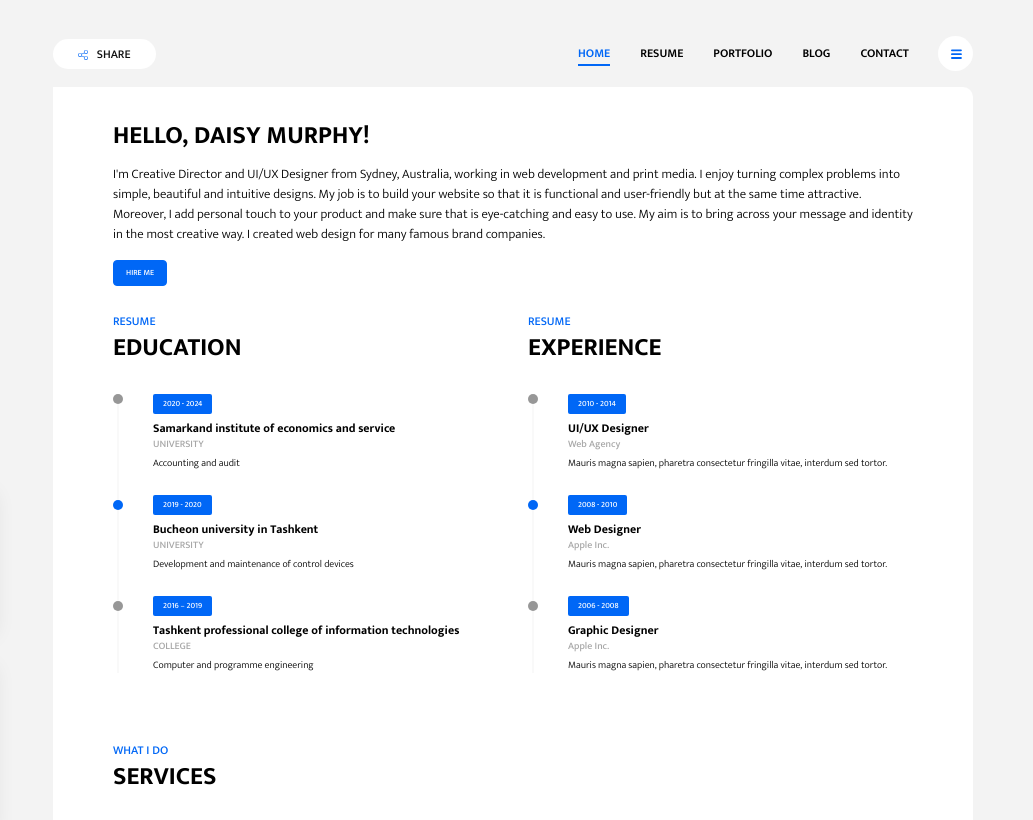
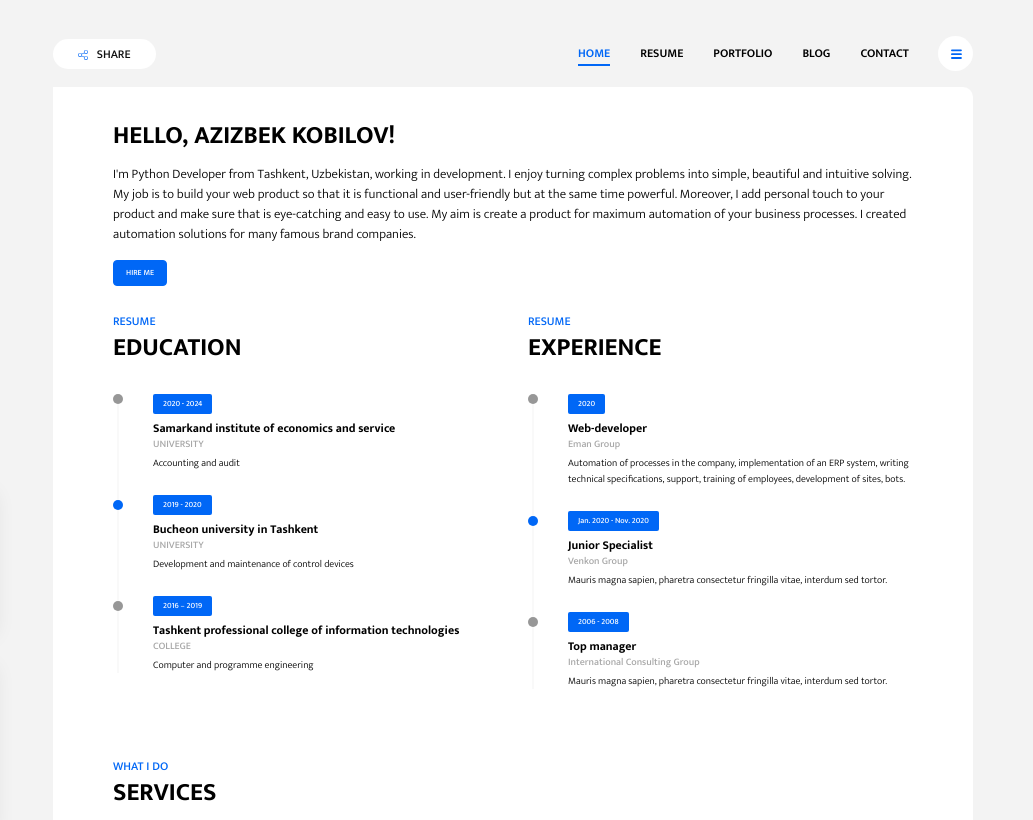
Before and after one commit to azizbek-kobilov/main, a website: page index.html in a window 1280 px wide. Shown: the top 820 px of the page, 247-1280 px from the left. Drawn offline with Linux system fonts and the light colour scheme.

Commit message:
first commit

```diff
--- a/index.html
+++ b/index.html
@@ -77,12 +77,11 @@
         </aside>
         <main>
             <section class="intro-section">
-                <h2 class="section-title">Hello, Daisy Murphy!</h2>
-                <p>I'm Creative Director and UI/UX Designer from Sydney, Australia, working in web development and print
-                    media. I enjoy turning complex problems into simple, beautiful and intuitive designs. My job is to
-                    build your website so that it is functional and user-friendly but at the same time attractive.
+                <h2 class="section-title">Hello, Azizbek Kobilov!</h2>
+                <p>I'm Python Developer from Tashkent, Uzbekistan, working in development. I enjoy turning complex problems into simple, beautiful and intuitive solving. My job is to
+                    build your web product so that it is functional and user-friendly but at the same time powerful.
                     Moreover, I add personal touch to your product and make sure that is eye-catching and easy to use.
-                    My aim is to bring across your message and identity in the most creative way. I created web design
+                    My aim is create a product for maximum automation of your business processes. I created automation solutions
                     for many famous brand companies.</p>
                 <a href="#!" class="btn btn-primary btn-hire-me">HIRE ME</a>
             </section>
@@ -119,17 +118,15 @@
                         <h2 class="section-title">Experience</h2>
                         <ul class="time-line">
                             <li class="time-line-item">
-                                <span class="badge badge-primary">2010 - 2014</span>
-                                <h6 class="time-line-item-title">UI/UX Designer</h6>
-                                <p class="time-line-item-subtitle">Web Agency</p>
-                                <p class="time-line-item-content">Mauris magna sapien, pharetra consectetur fringilla
-                                    vitae, interdum sed
-                                    tortor.</p>
+                                <span class="badge badge-primary">2020</span>
+                                <h6 class="time-line-item-title">Web-developer</h6>
+                                <p class="time-line-item-subtitle">Eman Group</p>
+                                <p class="time-line-item-content">Automation of processes in the company, implementation of an ERP system, writing technical specifications, support, training of employees, development of sites, bots.</p>
                             </li>
                             <li class="time-line-item">
-                                <span class="badge badge-primary">2008 - 2010</span>
-                                <h6 class="time-line-item-title">Web Designer</h6>
-                                <p class="time-line-item-subtitle">Apple Inc.</p>
+                                <span class="badge badge-primary">Jan. 2020 - Nov. 2020</span>
+                                <h6 class="time-line-item-title">Junior Specialist</h6>
+                                <p class="time-line-item-subtitle">Venkon Group</p>
                                 <p class="time-line-item-content">Mauris magna sapien, pharetra consectetur fringilla
                                     vitae, interdum sed
                                     tortor.
@@ -137,8 +134,8 @@
                             </li>
                             <li class="time-line-item">
                                 <span class="badge badge-primary">2006 - 2008</span>
-                                <h6 class="time-line-item-title">Graphic Designer</h6>
-                                <p class="time-line-item-subtitle">Apple Inc.</p>
+                                <h6 class="time-line-item-title">Top manager</h6>
+                                <p class="time-line-item-subtitle">International Consulting Group</p>
                                 <p class="time-line-item-content">Mauris magna sapien, pharetra consectetur fringilla
                                     vitae, interdum sed
                                     tortor.
```
